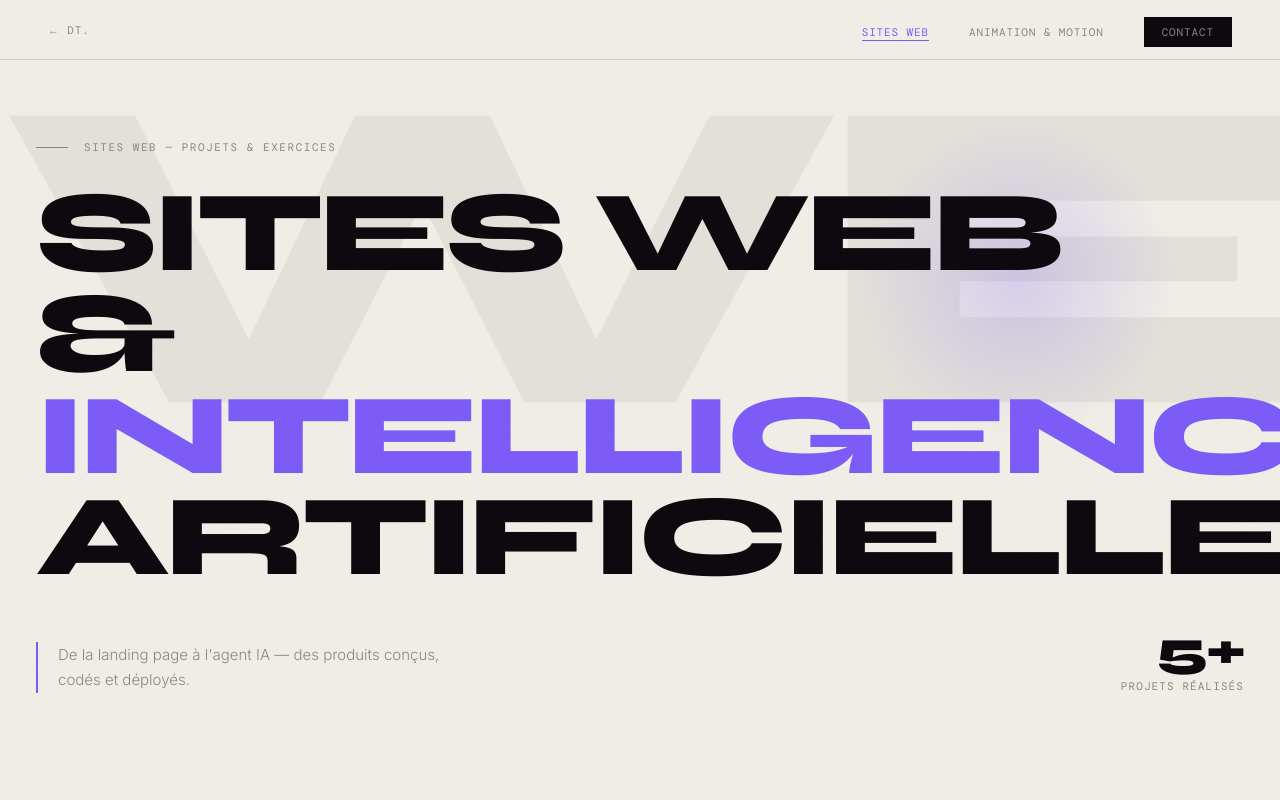
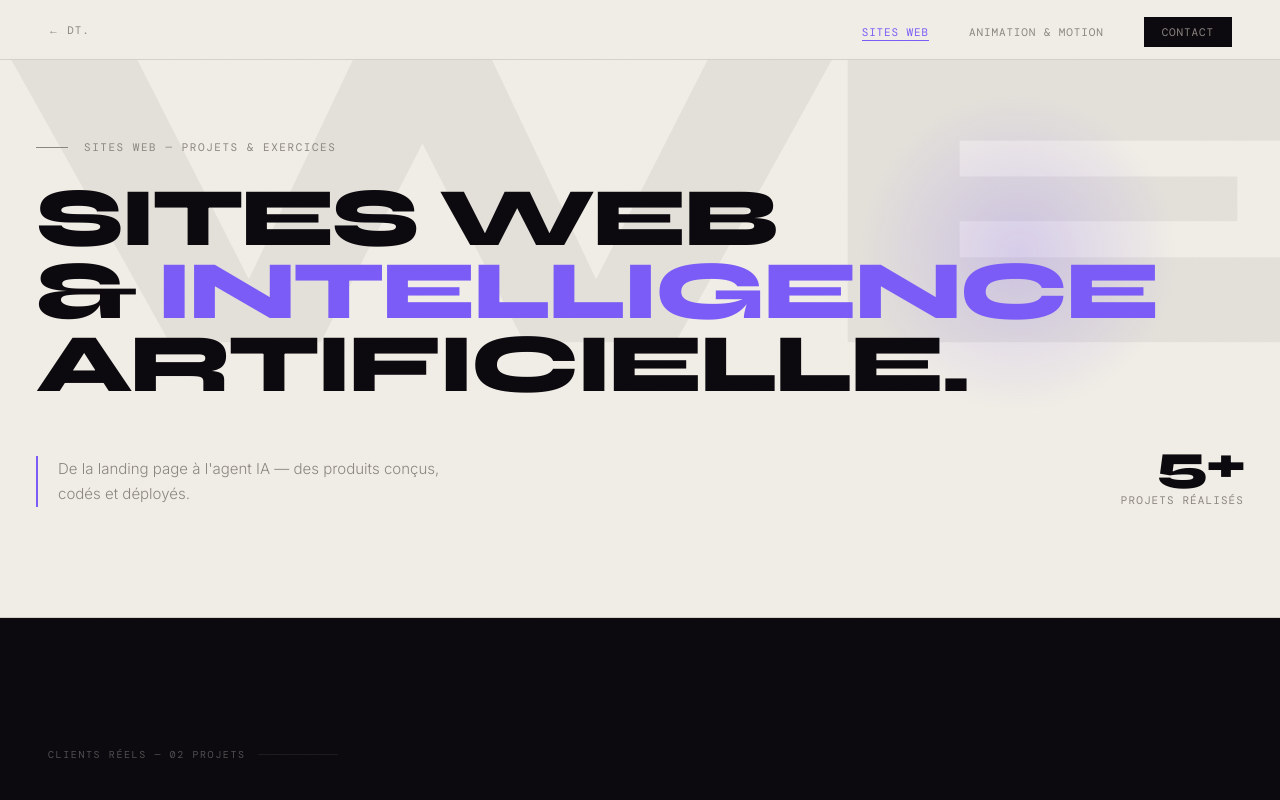
Before and after one commit to tanidorian02-ux/Dorian_CV, a Next.js app: page /web in a window 1280 px wide. Shown: the top 800 px of the page. Built offline with nearby package versions, Linux system fonts and the light colour scheme.

Commit message:
Fix web page title overflow and sticker overlap at 125% scaling
Reduce hero-title font-size for 1280–1600px viewports and hide the
sticker below 1600px to prevent overlap with hero content.

Co-Authored-By: Claude Sonnet 4.6 <noreply@anthropic.com>

```diff
--- a/app/globals.css
+++ b/app/globals.css
@@ -2008,10 +2008,13 @@ footer { padding-bottom: 56px; }
 /* 125% Windows scaling — intermediate viewports (1100–1600px) */
 @media (max-width: 1600px) {
   .hero-tagline-main { font-size: clamp(42px, 5.5vw, 84px); }
+  .hero-title { font-size: clamp(48px, 7vw, 100px); }
+  .hero-sticker { display: none; }
 }
 @media (max-width: 1280px) {
   .hero { padding-left: 36px; padding-right: 36px; }
   .hero-tagline-main { font-size: clamp(42px, 5.2vw, 72px); }
+  .hero-title { font-size: clamp(48px, 6.5vw, 84px); }
 }
 @media (max-width: 1100px) {
   .project-feature { grid-template-columns: 1fr; }
```
